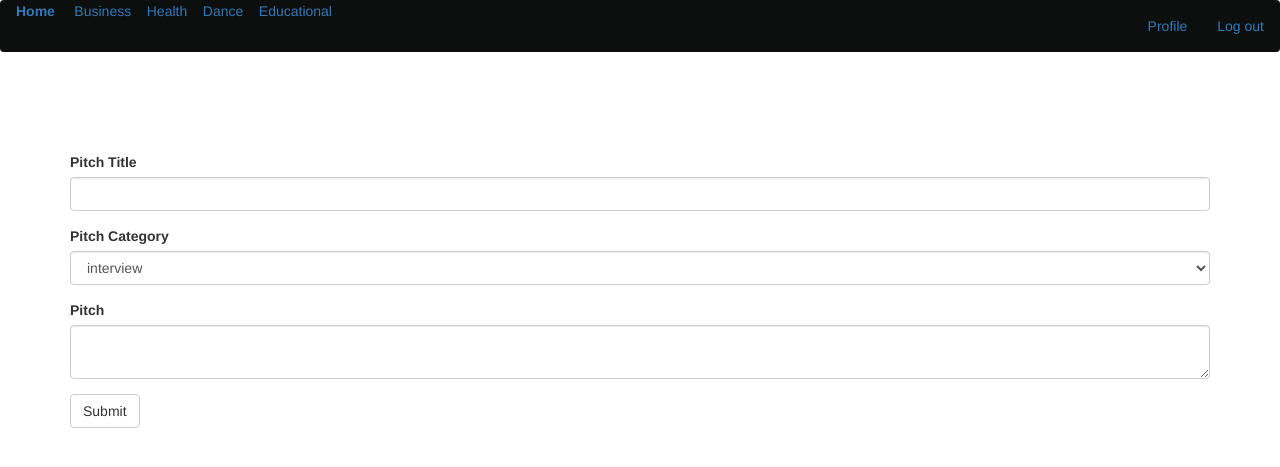
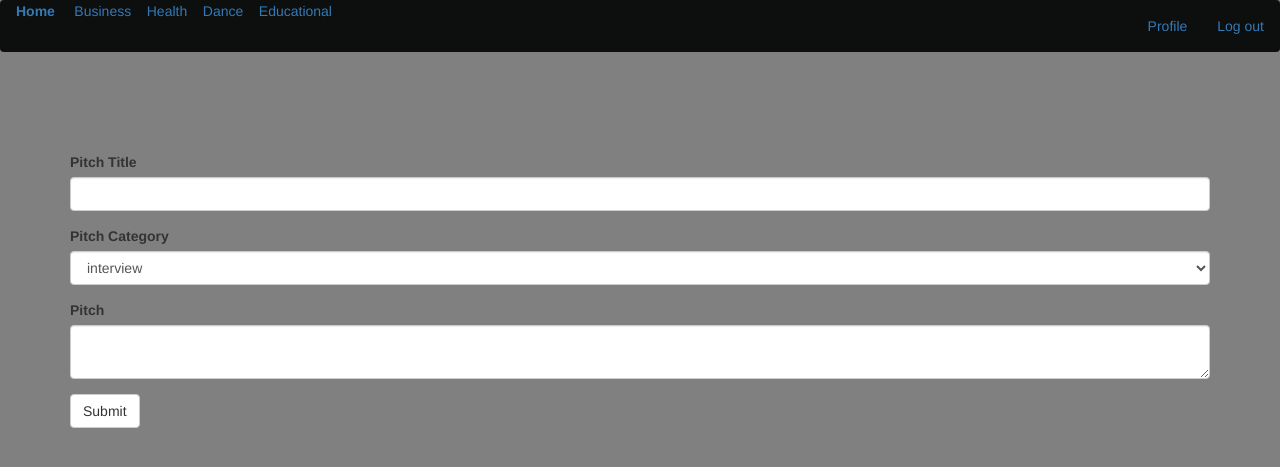
Before and after one commit to bre-nda/Pitch-Project, a Flask app: page /pitch/ in a window 1280 px wide. Shown: the top 467 px of the page. Run offline with Flask 2, Linux system fonts and the light colour scheme; the visitor is signed in with stand-in values (Sample User, id 1); data comes from the database, SQL or seed files in the repository; some libraries are stand-ins or nearby versions.

Commit message:
update the pitch.html file

```diff
--- a/app/templates/pitch.html
+++ b/app/templates/pitch.html
@@ -1,13 +1,19 @@
 {% extends 'base.html'%} {% import "bootstrap/wtf.html" as wtf %} {% block content %}
 <br>
 <br>
-<div class="container">
-    <br>
-    <br> {{ wtf.quick_form(pitch_entry) }}
+<style>
+    body {
+        background-color: grey;
+    }
+</style>
+
+<body>
 
 
-</div>
+    <div class="container">
+        <br>
+        <br> {{ wtf.quick_form(pitch_entry) }}
 
 
-
-{% endblock %}
+    </div>
+</body> {% endblock %}
```
